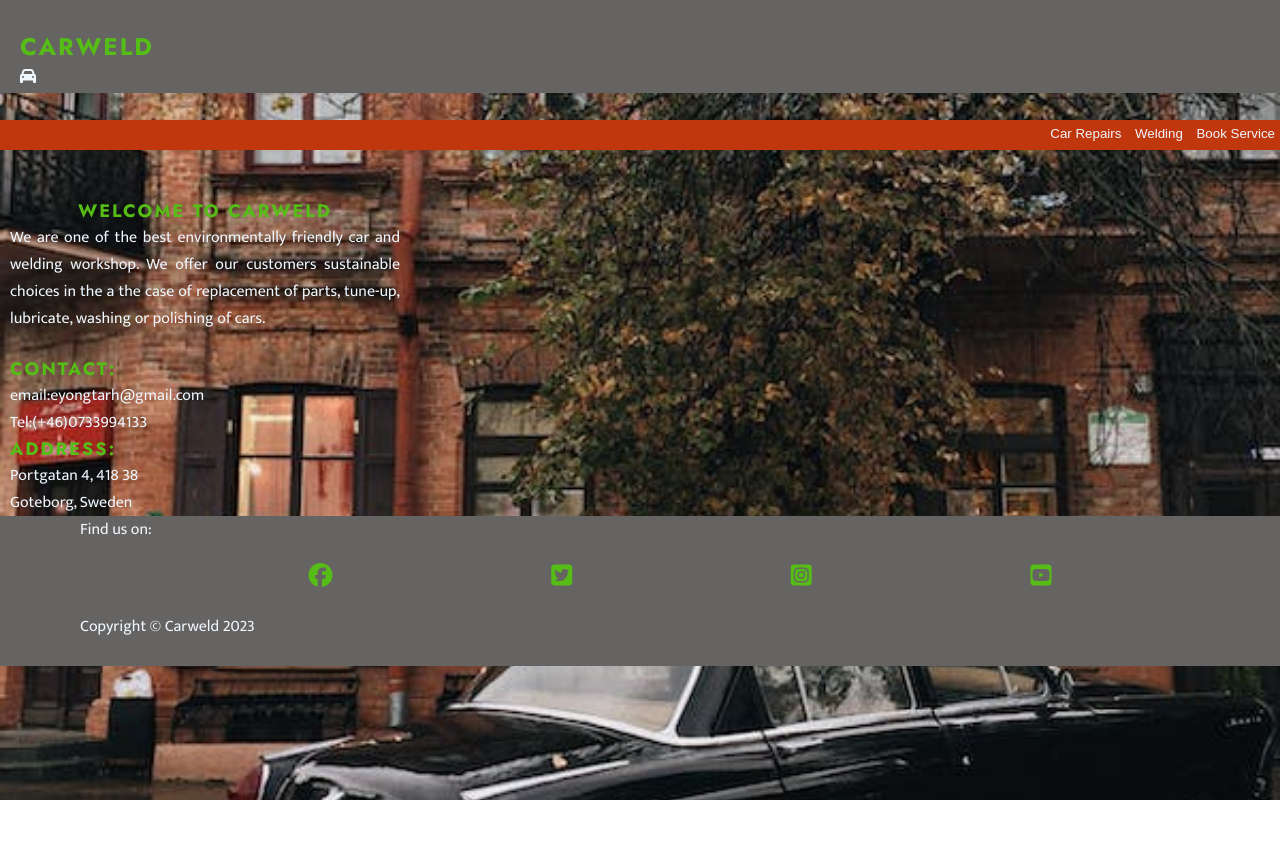
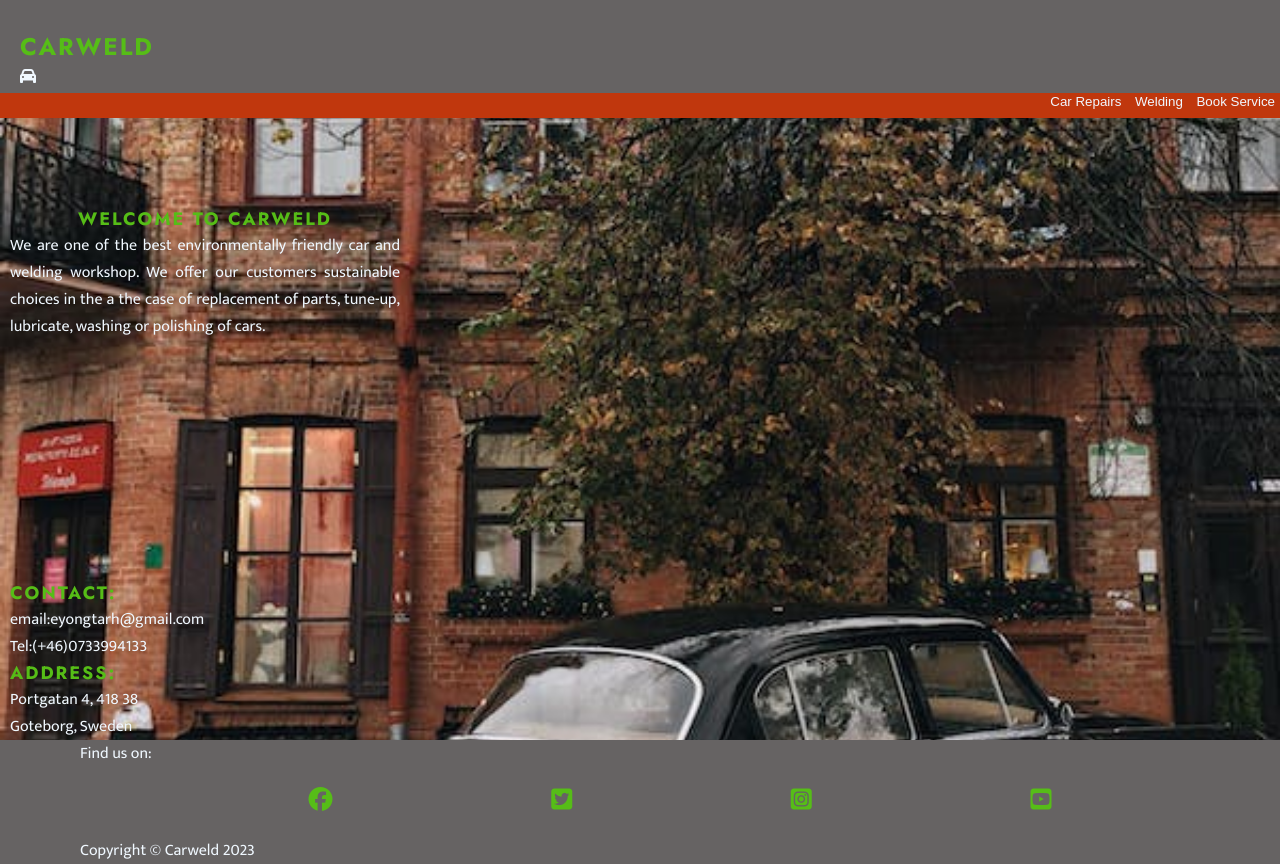
Before and after one commit to Eyongtarh/Carweld, a plain HTML site: page index.html in a window 1280 px wide. Before the commit the page ends 800 px from the top, so only its background shows below. Drawn offline with Linux system fonts and the light colour scheme.

Commit message:
add edit media quaries

```diff
--- a/assets/css/style.css
+++ b/assets/css/style.css
@@ -125,36 +125,138 @@ p {
     padding-left: 0;
 }
 
+/* Media Queries: Tablets and Laber (280px and up) */
+@media screen and (min-width: 280px) {
+    #anchors {
+        margin-top: 14vh;
+    }
+
+    #access {
+        margin-top: 5vh;
+    }
+
+}
+
+/* Media Queries: Tablets and Laber (375px and up) */
+@media screen and (min-width: 375px) {
+    #anchors {
+        margin-top: 13.3vh;
+    }
+
+    #access {
+        margin-top: 14vh;
+    }
+
+}
+
+/* Media Queries: Tablets and Laber (390px and up) */
+@media screen and (min-width: 390px) {
+    #anchors {
+        margin-top: 11vh;
+    }
+
+    #welcome-note {
+        margin-top: 11vh;
+    }
+
+    #access {
+        margin-top: 30vh;
+    }
+
+}
+
+/* Media Queries: Tablets and Laber (414px and up) */
+@media screen and (min-width: 414px) {
+    #anchors {
+        margin-top: 10vh;
+    }
+
+    #welcome-note {
+        margin-top: 11vh;
+    }
+
+    #access {
+        margin-top: 30vh;
+    }
+
+}
+
 /* Media Queries: Tablets and Laber (540px and up) */
-@media screen and (min-width: 576px) {
-    #media {
+@media screen and (min-width: 540px) {
+    #anchors {
+            margin-top: 12.5vh;
+        }
 
-        height: 125px;
+        #welcome-note {
+            margin-top: 11vh;
+        }
+
+        #access {
+            margin-top: 25vh;
+        }
 
     }
-}
-
-
-
 /* Media Queries: Tablets and Laber (768px and up) */
 @media screen and (min-width: 768px) {
 
-    #media {
-        height: 125px;
+    #anchors {
+            margin-top: 9vh;
+        }
+
+        #welcome-note {
+            margin-top: 18vh;
+        }
+
+        #access {
+            margin-top: 30vh;
+        }
+
     }
 
 
-}
+/* Media Queries: laptops and desktops  (912px and up) */
+@media screen and (min-width: 912px) {
+    #anchors {
+            margin-top: 6.5vh;
+        }
 
+        #welcome-note {
+            margin-top: 11vh;
+        }
 
-/* Media Queries: laptops and desktops  (992px and up) */
-@media screen and (min-width: 992px) {
-    #media {
-        height: 150px;
+        #access {
+            margin-top: 50vh;
+        }
+
     }
 
+/* Media Queries: laptops and desktops  (1024px and up) */
+@media screen and (min-width: 1024px) {
+    #anchors {
+            margin-top: 15vh;
+        }
+
+        #welcome-note {
+            margin-top: 11vh;
+        }
+
+        #access {
+            margin-top: 30vh;
+        }
+
+    }
+/* Media Queries: laptops and desktops  (1280px and up) */
+@media screen and (min-width: 1280px) {
+    #anchors {
+        margin-top: 11vh;
+    }
+
+    #welcome-note {
+        margin-top: 11vh;
+    }
+
+    #access {
+        margin-top: 30vh;
+    }
 
 }
-
-/* Media Queries: laptops and desktops  (1200px and up) */
-@media screen and (min-width: 1200px) {}
```
